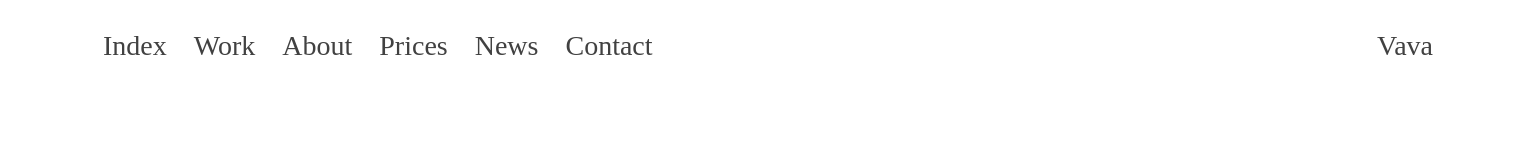
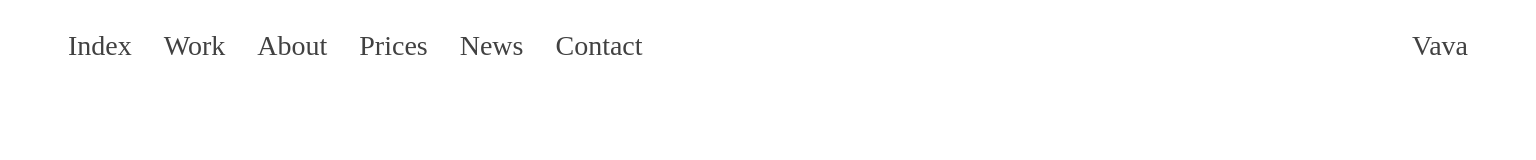
Before and after one commit to rafaspy/practica_final_precurso_rafael, a plain HTML site: page index.html in a window 1536 px wide. Drawn offline with Linux system fonts and the light colour scheme; a web font is replaced by a local one.

Commit message:
solucion padding header

```diff
--- a/css/style.css
+++ b/css/style.css
@@ -125,6 +125,14 @@ header nav.container .menu .active {
     }
 
     header nav.container .menu a {
-        padding: 0rem var(--space) 0 0;
+        padding: 0rem calc(var(--space) * 1.25) 0 0;
+    }
+
+
+
+    @media(min-width: 87.5rem) {
+        header .container {
+            padding: 0em;
+        }
     }
 }
```
